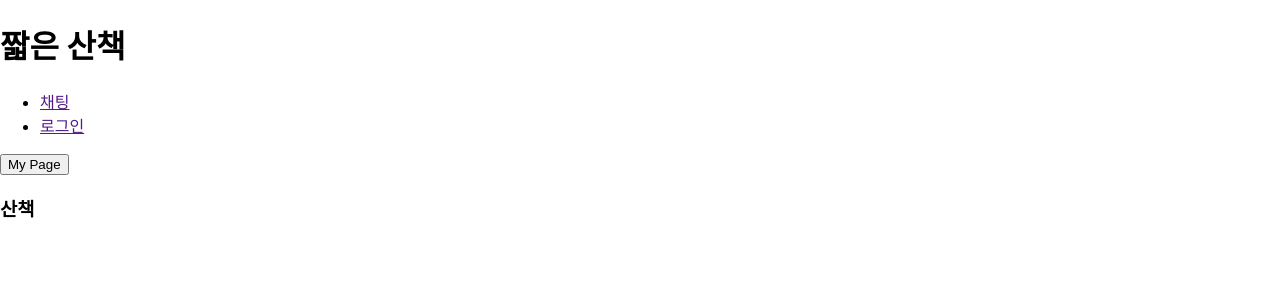
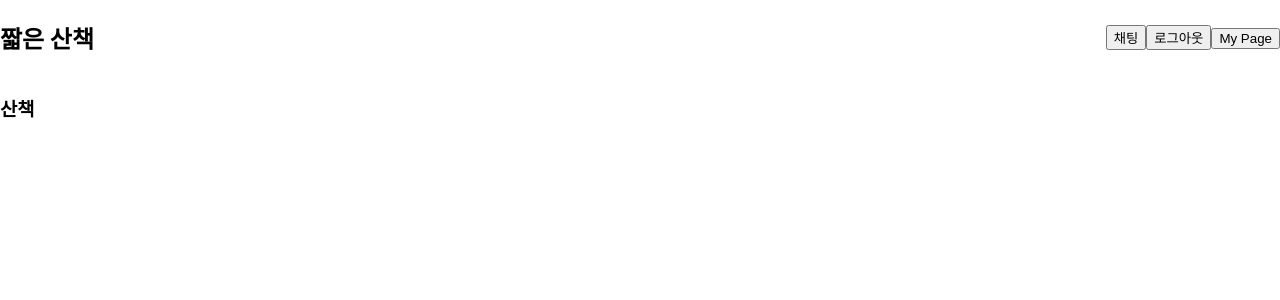
Before and after one commit to choeh124/frontend, a React (Create React App) app: page / in a window 1280 px wide. Shown: the top 300 px of the page. Built offline with nearby package versions, Linux system fonts and the light colour scheme.

Commit message:
[Feat] Header

```diff
--- /dev/null
+++ b/src/component/Header.css
@@ -0,0 +1,6 @@
+nav{
+    display: flex;
+    flex-direction: row;
+    justify-content: space-between;
+    align-items: center;
+}
--- a/src/component/Header.jsx
+++ b/src/component/Header.jsx
@@ -1,17 +1,17 @@
-
+import './Header.css'
 
 export default function Header(){
     return(
         <div>
-            <h1>짧은 산책</h1>
-            <ul>
-                <li><a href="">채팅</a></li>
-                <li><a href="">로그인</a></li>
-            </ul>
-            <div>
-                <button>My Page<img src="" alt="" /></button>
+            <nav>
+                <h1>짧은 산책</h1>
+                <div>
+                    <button>채팅</button>
+                    <button>로그아웃</button>
+                    <button>My Page<img src="" alt="" /></button>
+                </div>
+            </nav>
+        </div>
 
-            </div>
-        </div>
     )
 }
```
